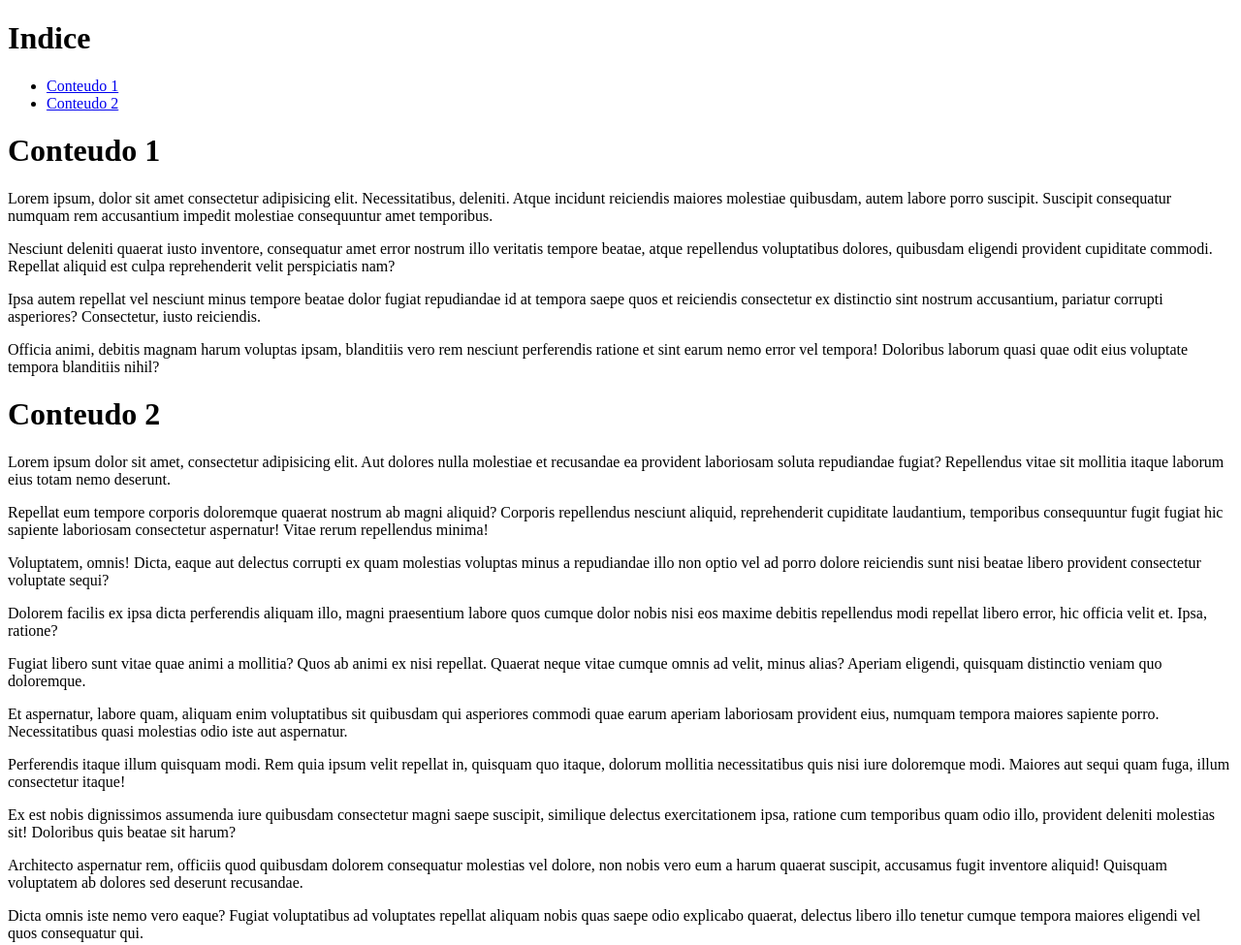
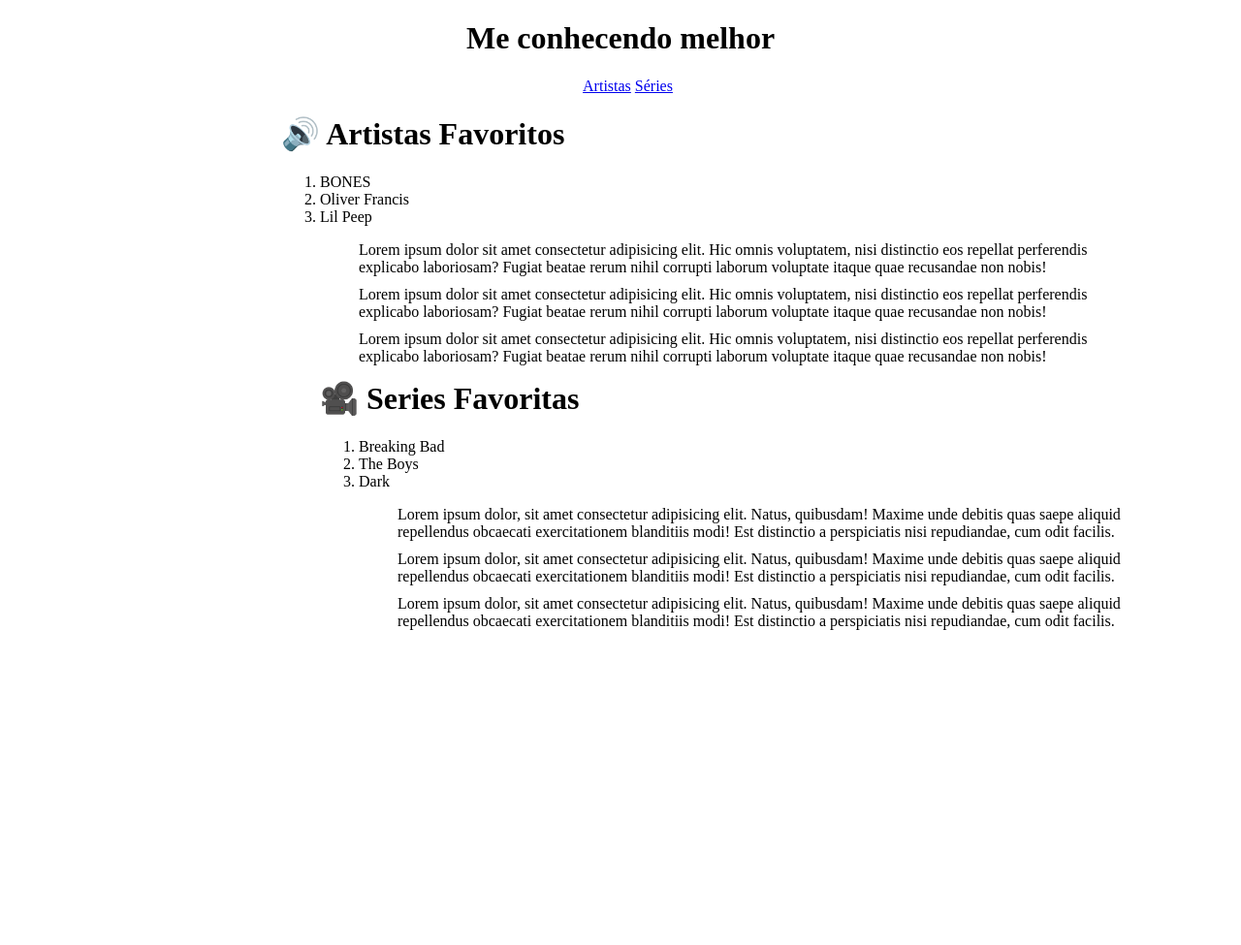
Before and after one commit to ximitt/euachoque, a plain HTML site: page index.html in a window 1280 px wide. Shown: the whole page at 97% size. After the commit the page ends 800 px from the top, so only its background shows below. Drawn offline with Linux system fonts and the light colour scheme.

Commit message:
Add files via upload

```diff
--- a/index.html
+++ b/index.html
@@ -4,37 +4,39 @@
     <meta charset="UTF-8">
     <meta http-equiv="X-UA-Compatible" content="IE=edge">
     <meta name="viewport" content="width=device-width, initial-scale=1.0">
-    <title> Link Conteudo Interno HTML</title>
-    <link rel="stylesheet" href="eointer.css"
-
+    <title>Sobre mim</title>
+    <link rel="stylesheet" href="taligadone.css">
+    <link rel="stylesheet" type="text/css" href="fontawesome/css/all.min.css">
 </head>
 <body>
-    <h1>Indice</h1>
-    <ul>
-        <li><a href="#conteudo1">Conteudo 1</a></li>
-        <li><a href="#conteudo2">Conteudo 2</a></li>
-    </ul>
+    <h1 align="center"> Me conhecendo melhor </h1>
+    <nav>
+<ul>
+    <li><a href="#Artistas favoritos">Artistas</a></li>
+    <li><a href="#Series favoritas">Séries</a></li>
+</ul>
+    </nav>
+    <h1 id="Artistas favoritos">🔊 Artistas Favoritos</h1>
+    <ol>
+<li>BONES</li>
+<li>Oliver Francis</li>
+<li>Lil Peep</li>
+<ol>
+<p>Lorem ipsum dolor sit amet consectetur adipisicing elit. Hic omnis voluptatem, nisi distinctio eos repellat perferendis explicabo laboriosam? Fugiat beatae rerum nihil corrupti laborum voluptate itaque quae recusandae non nobis!</p>
+<p>Lorem ipsum dolor sit amet consectetur adipisicing elit. Hic omnis voluptatem, nisi distinctio eos repellat perferendis explicabo laboriosam? Fugiat beatae rerum nihil corrupti laborum voluptate itaque quae recusandae non nobis!</p>
+<p>Lorem ipsum dolor sit amet consectetur adipisicing elit. Hic omnis voluptatem, nisi distinctio eos repellat perferendis explicabo laboriosam? Fugiat beatae rerum nihil corrupti laborum voluptate itaque quae recusandae non nobis!</p>
+</ol>
 
-    <h1 id="conteudo1">Conteudo 1</h1>
-    <p>Lorem ipsum, dolor sit amet consectetur adipisicing elit. Necessitatibus, deleniti. Atque incidunt reiciendis maiores molestiae quibusdam, autem labore porro suscipit. Suscipit consequatur numquam rem accusantium impedit molestiae consequuntur amet temporibus.</p>
-    <p>Nesciunt deleniti quaerat iusto inventore, consequatur amet error nostrum illo veritatis tempore beatae, atque repellendus voluptatibus dolores, quibusdam eligendi provident cupiditate commodi. Repellat aliquid est culpa reprehenderit velit perspiciatis nam?</p>
-    <p>Ipsa autem repellat vel nesciunt minus tempore beatae dolor fugiat repudiandae id at tempora saepe quos et reiciendis consectetur ex distinctio sint nostrum accusantium, pariatur corrupti asperiores? Consectetur, iusto reiciendis.</p>
-    <p>Officia animi, debitis magnam harum voluptas ipsam, blanditiis vero rem nesciunt perferendis ratione et sint earum nemo error vel tempora! Doloribus laborum quasi quae odit eius voluptate tempora blanditiis nihil?</p>
-
-    <h1 id="conteudo2">Conteudo 2</h1>
-    <p>Lorem ipsum dolor sit amet, consectetur adipisicing elit. Aut dolores nulla molestiae et recusandae ea provident laboriosam soluta repudiandae fugiat? Repellendus vitae sit mollitia itaque laborum eius totam nemo deserunt.</p>
-    <p>Repellat eum tempore corporis doloremque quaerat nostrum ab magni aliquid? Corporis repellendus nesciunt aliquid, reprehenderit cupiditate laudantium, temporibus consequuntur fugit fugiat hic sapiente laboriosam consectetur aspernatur! Vitae rerum repellendus minima!</p>
-    <p>Voluptatem, omnis! Dicta, eaque aut delectus corrupti ex quam molestias voluptas minus a repudiandae illo non optio vel ad porro dolore reiciendis sunt nisi beatae libero provident consectetur voluptate sequi?</p>
-    <p>Dolorem facilis ex ipsa dicta perferendis aliquam illo, magni praesentium labore quos cumque dolor nobis nisi eos maxime debitis repellendus modi repellat libero error, hic officia velit et. Ipsa, ratione?</p>
-    <p>Fugiat libero sunt vitae quae animi a mollitia? Quos ab animi ex nisi repellat. Quaerat neque vitae cumque omnis ad velit, minus alias? Aperiam eligendi, quisquam distinctio veniam quo doloremque.</p>
-    <p>Et aspernatur, labore quam, aliquam enim voluptatibus sit quibusdam qui asperiores commodi quae earum aperiam laboriosam provident eius, numquam tempora maiores sapiente porro. Necessitatibus quasi molestias odio iste aut aspernatur.</p>
-    <p>Perferendis itaque illum quisquam modi. Rem quia ipsum velit repellat in, quisquam quo itaque, dolorum mollitia necessitatibus quis nisi iure doloremque modi. Maiores aut sequi quam fuga, illum consectetur itaque!</p>
-    <p>Ex est nobis dignissimos assumenda iure quibusdam consectetur magni saepe suscipit, similique delectus exercitationem ipsa, ratione cum temporibus quam odio illo, provident deleniti molestias sit! Doloribus quis beatae sit harum?</p>
-    <p>Architecto aspernatur rem, officiis quod quibusdam dolorem consequatur molestias vel dolore, non nobis vero eum a harum quaerat suscipit, accusamus fugit inventore aliquid! Quisquam voluptatem ab dolores sed deserunt recusandae.</p>
-    <p>Dicta omnis iste nemo vero eaque? Fugiat voluptatibus ad voluptates repellat aliquam nobis quas saepe odio explicabo quaerat, delectus libero illo tenetur cumque tempora maiores eligendi vel quos consequatur qui.</p>
-
-
-
+<h1 id="Series favoritas">🎥 Series Favoritas</h1>
+<ol>
+<li>Breaking Bad</li>
+<li>The Boys</li>
+<li>Dark</li>
+<ol>
+<p>Lorem ipsum dolor, sit amet consectetur adipisicing elit. Natus, quibusdam! Maxime unde debitis quas saepe aliquid repellendus obcaecati exercitationem blanditiis modi! Est distinctio a perspiciatis nisi repudiandae, cum odit facilis.</p>
+<p>Lorem ipsum dolor, sit amet consectetur adipisicing elit. Natus, quibusdam! Maxime unde debitis quas saepe aliquid repellendus obcaecati exercitationem blanditiis modi! Est distinctio a perspiciatis nisi repudiandae, cum odit facilis.</p>
+<p>Lorem ipsum dolor, sit amet consectetur adipisicing elit. Natus, quibusdam! Maxime unde debitis quas saepe aliquid repellendus obcaecati exercitationem blanditiis modi! Est distinctio a perspiciatis nisi repudiandae, cum odit facilis.</p>
+</ol>
 
 </body>
 </html>
--- /dev/null
+++ b/taligadone.css
@@ -0,0 +1,23 @@
+html{
+scroll-behavior: smooth;
+}
+
+body{
+
+    margin: 0 auto;
+    width: 700px;
+}
+ul li {
+    display: inline;
+    margin: 0 lem;
+}
+
+p {
+    width: 800px;
+    height: 30px;
+}
+
+ul {
+    text-align: center;
+    width: 635px;
+}
```
